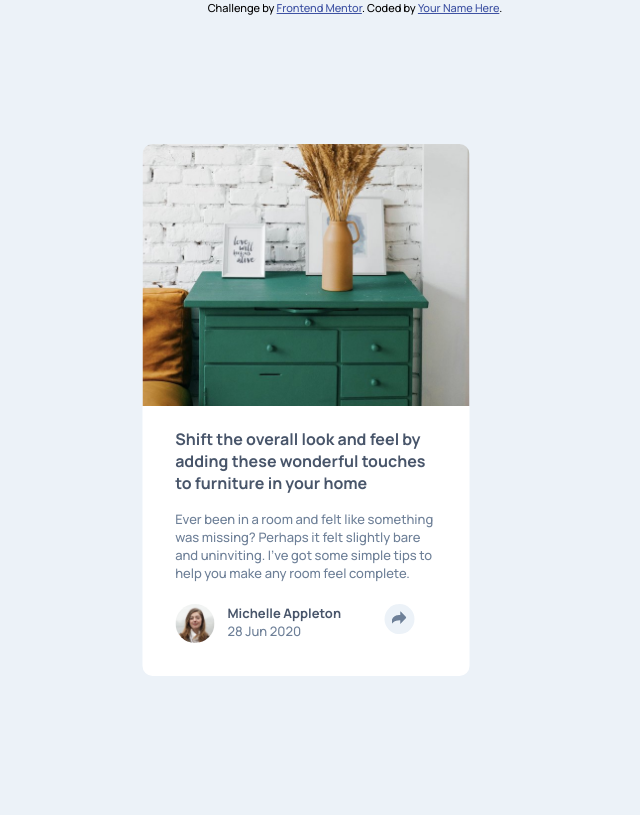
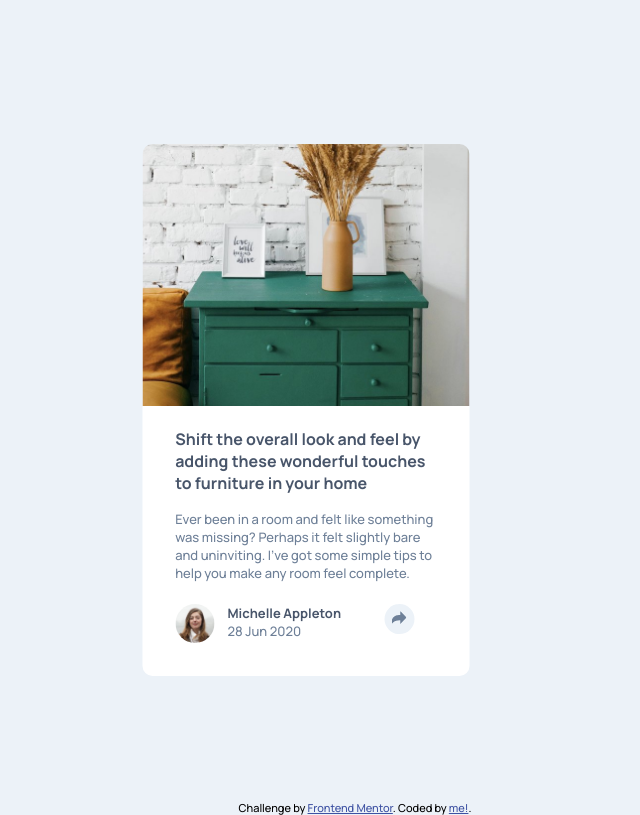
Before and after one commit to Chana-Miryam/Portfolio-FEM-Article-Preview, a plain HTML site: page index.html in a window 1280 px wide. Shown: the whole page, without its empty margins (285-925 px from the left). Drawn offline with Linux system fonts and the light colour scheme.

Commit message:
Footer aligned

```diff
--- a/index.html
+++ b/index.html
@@ -17,6 +17,9 @@
 </head>
 
 <body>
+    <div id="page-container">
+    <div id="content-wrap">
+
         <div class="container">
             <div class="grid">
                 <div class="box1">
@@ -42,10 +45,14 @@
 
             </div>
         </div>
+    </div>
+    </div>
 
+    <footer>
         <div class="attribution">
             Challenge by <a href="https://www.frontendmentor.io?ref=challenge" target="_blank">Frontend Mentor</a>.
-        Coded by <a href="#">Your Name Here</a>.
+            Coded by <a href="#">me!</a>.
         </div>
+    </footer>
 </body>
 </html>
--- a/styles.css
+++ b/styles.css
@@ -104,3 +104,19 @@ img {
   height: auto;
   margin: 25%;
 }
+
+#page-container {
+  position: relative;
+  min-height: 100vh;
+}
+
+#content-wrap {
+  padding-bottom: 2.5rem;    /* Footer height */
+}
+
+#footer {
+  position: absolute;
+  bottom: 0;
+  width: 100%;
+  height: 2.5rem;            /* Footer height */
+}
```
Lines whose indentation alone changed are shown as unchanged.
